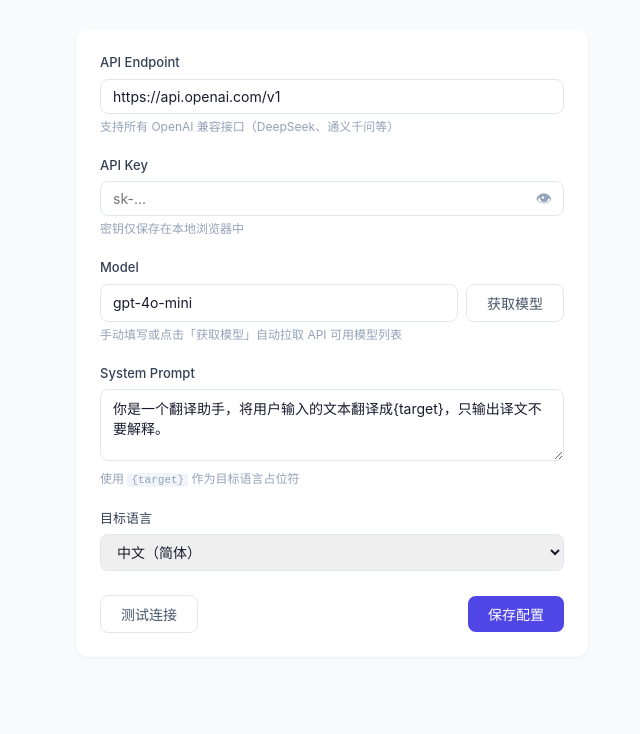
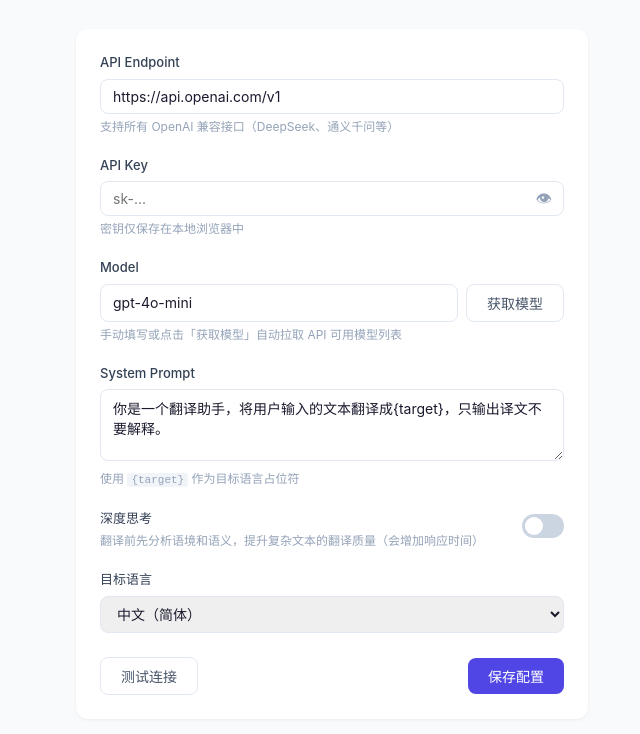
Before and after one commit to ZephyRTy/selection-translator, a website built with Vite: page src/settings/index.html in a window 1280 px wide. Shown: the part 104-838 px from the top of the page, without its empty margins (308-948 px from the left). Before the commit the page ends 801 px from the top, so only its background shows below. Built offline with nearby package versions, Linux system fonts and the light colour scheme; some packages are replaced by stand-ins of ours.

Commit message:
feat: 添加深度思考开关，翻译前先分析语境和语义

```diff
--- a/src/settings/index.html
+++ b/src/settings/index.html
@@ -47,6 +47,19 @@
       </div>
 
       <div class="form-group">
+        <div class="toggle-row">
+          <div>
+            <label for="enableThinking">深度思考</label>
+            <span class="hint">翻译前先分析语境和语义，提升复杂文本的翻译质量（会增加响应时间）</span>
+          </div>
+          <label class="toggle">
+            <input type="checkbox" id="enableThinking">
+            <span class="toggle-slider"></span>
+          </label>
+        </div>
+      </div>
+
+      <div class="form-group">
         <label for="targetLang">目标语言</label>
         <select id="targetLang">
           <option value="zh-CN">中文（简体）</option>
--- a/src/settings/settings.css
+++ b/src/settings/settings.css
@@ -115,6 +115,60 @@ body {
   white-space: nowrap;
 }
 
+.toggle-row {
+  display: flex;
+  align-items: center;
+  justify-content: space-between;
+  gap: 16px;
+}
+
+.toggle-row label:first-child {
+  margin-bottom: 0;
+}
+
+.toggle {
+  position: relative;
+  display: inline-block;
+  width: 42px;
+  height: 24px;
+  flex-shrink: 0;
+}
+
+.toggle input {
+  opacity: 0;
+  width: 0;
+  height: 0;
+}
+
+.toggle-slider {
+  position: absolute;
+  cursor: pointer;
+  inset: 0;
+  background: #cbd5e1;
+  border-radius: 24px;
+  transition: background 0.2s;
+}
+
+.toggle-slider::before {
+  content: '';
+  position: absolute;
+  height: 18px;
+  width: 18px;
+  left: 3px;
+  bottom: 3px;
+  background: #ffffff;
+  border-radius: 50%;
+  transition: transform 0.2s;
+}
+
+.toggle input:checked + .toggle-slider {
+  background: #4f46e5;
+}
+
+.toggle input:checked + .toggle-slider::before {
+  transform: translateX(18px);
+}
+
 .toggle-btn {
   position: absolute;
   right: 4px;
--- a/src/settings/settings.ts
+++ b/src/settings/settings.ts
@@ -10,6 +10,7 @@ const apiKeyInput = document.getElementById('apiKey') as HTMLInputElement;
 const fetchModelsBtn = document.getElementById('fetchModelsBtn') as HTMLButtonElement;
 const modelInput = document.getElementById('model') as HTMLInputElement;
 const modelList = document.getElementById('modelList') as HTMLDataListElement;
+const thinkingToggle = document.getElementById('enableThinking') as HTMLInputElement;
 
 async function init() {
   const config = await getConfig();
@@ -18,6 +19,7 @@ async function init() {
   (document.getElementById('model') as HTMLInputElement).value = config.model;
   (document.getElementById('systemPrompt') as HTMLTextAreaElement).value = config.systemPrompt;
   (document.getElementById('targetLang') as HTMLSelectElement).value = config.targetLang;
+  thinkingToggle.checked = config.enableThinking;
 }
 
 function readForm(): AppConfig {
@@ -27,6 +29,7 @@ function readForm(): AppConfig {
     model: (document.getElementById('model') as HTMLInputElement).value.trim(),
     systemPrompt: (document.getElementById('systemPrompt') as HTMLTextAreaElement).value.trim(),
     targetLang: (document.getElementById('targetLang') as HTMLSelectElement).value,
+    enableThinking: thinkingToggle.checked,
   };
 }
 
--- a/src/utils/storage.ts
+++ b/src/utils/storage.ts
@@ -4,6 +4,7 @@ export interface AppConfig {
   model: string;
   systemPrompt: string;
   targetLang: string;
+  enableThinking: boolean;
 }
 
 const defaultConfig: AppConfig = {
@@ -12,6 +13,7 @@ const defaultConfig: AppConfig = {
   model: 'gpt-4o-mini',
   systemPrompt: '你是一个翻译助手，将用户输入的文本翻译成{target}，只输出译文不要解释。',
   targetLang: 'zh-CN',
+  enableThinking: false,
 };
 
 export async function getConfig(): Promise<AppConfig> {
--- a/src/utils/translator.ts
+++ b/src/utils/translator.ts
@@ -7,7 +7,11 @@ export async function translate(text: string): Promise<string> {
     throw new Error('API Key 未配置，请在插件选项中设置。');
   }
 
-  const systemPrompt = config.systemPrompt.replace('{target}', targetLangLabel(config.targetLang));
+  const basePrompt = config.systemPrompt.replace('{target}', targetLangLabel(config.targetLang));
+  const thinkingSuffix = config.enableThinking
+    ? '\n\n请先仔细分析原文的语境、语义和隐含含义，然后再给出准确流畅的翻译。只输出译文，分析过程不要输出。'
+    : '';
+  const systemPrompt = basePrompt + thinkingSuffix;
 
   const controller = new AbortController();
   const timeoutId = setTimeout(() => controller.abort(), 15000);
```
Also changed, not shown: 1 other file.
